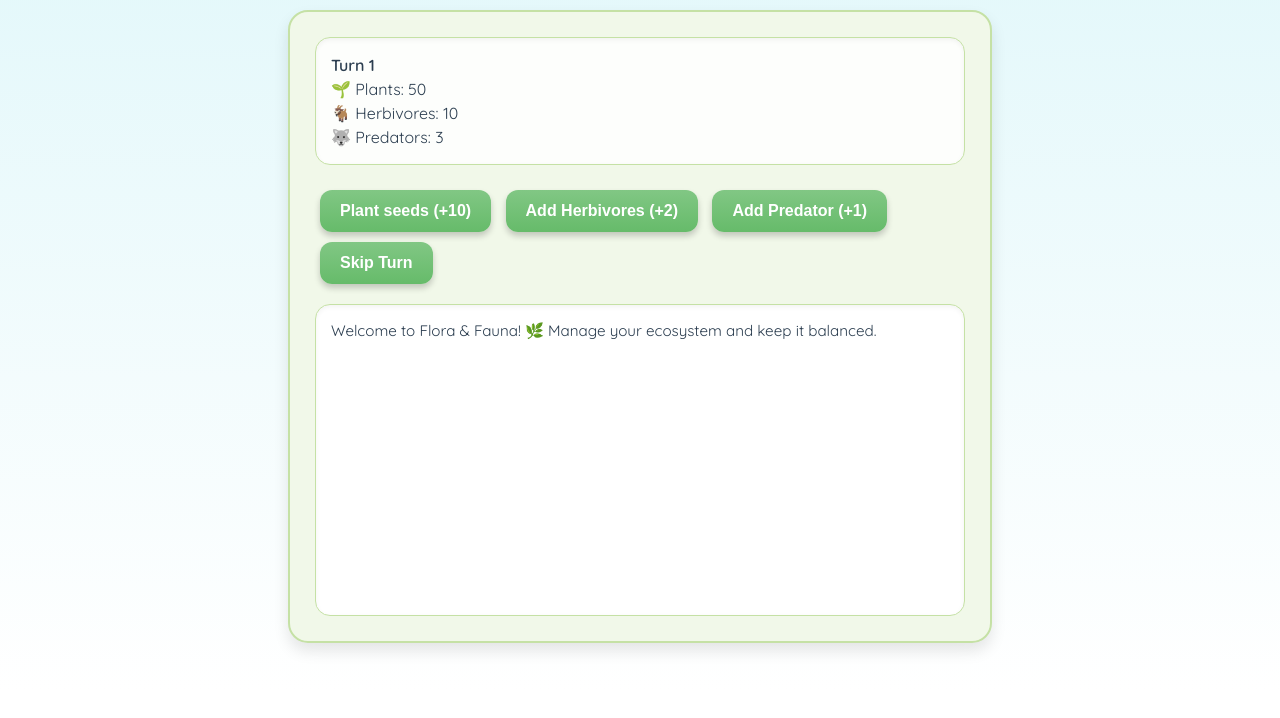
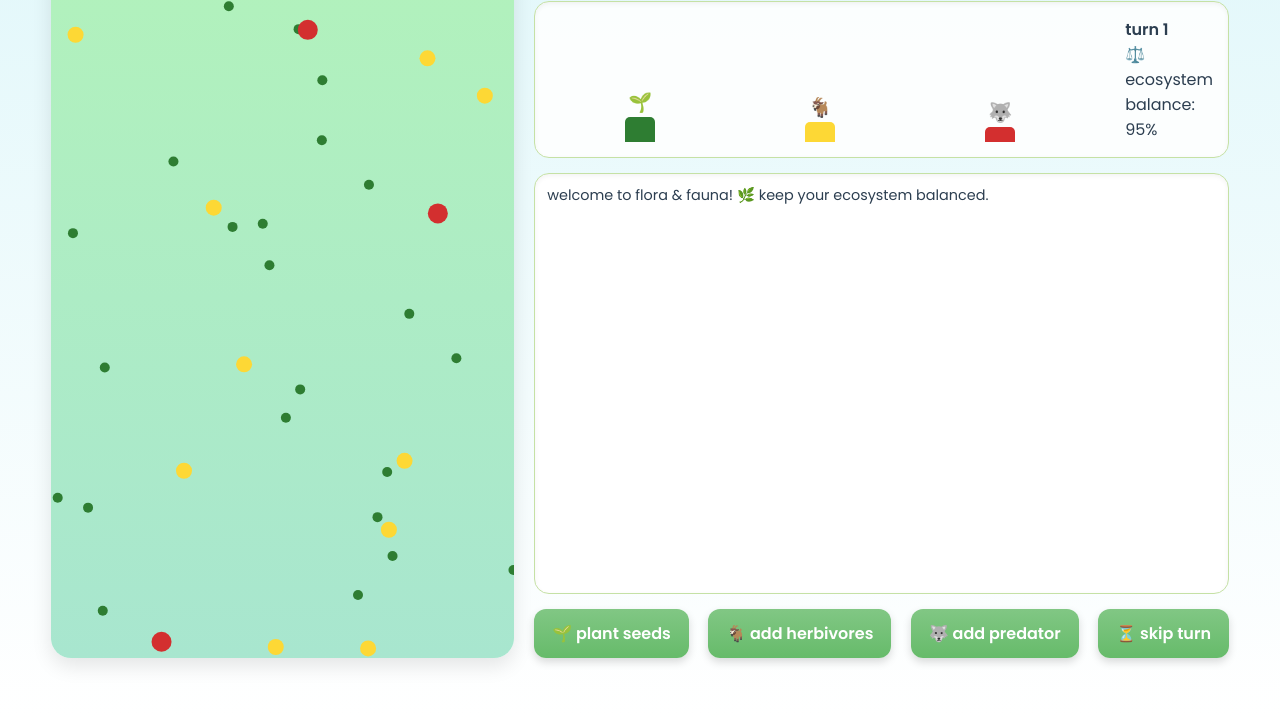
Before and after one commit to serena-ni/flora-and-fauna, a plain HTML site: page index.html in a window 1280 px wide. Shown: the part 122-840 px from the top of the page. Before the commit the page ends 813 px from the top, so only its background shows below. Drawn offline with Linux system fonts and the light colour scheme.

Commit message:
edited theme & added visual display

```diff
--- a/index.html
+++ b/index.html
@@ -3,21 +3,46 @@
 <head>
 <meta charset="UTF-8">
 <meta name="viewport" content="width=device-width, initial-scale=1.0">
-<title>Flora & Fauna</title>
+<title>flora & fauna</title>
 <link rel="stylesheet" href="style.css">
+<link href="https://fonts.googleapis.com/css2?family=Poppins:wght@400;600&display=swap" rel="stylesheet">
 </head>
 <body>
 
-<h1>Flora & Fauna 🌿</h1>
 <div id="game">
-  <div id="status"></div>
-  <div id="actions">
-    <button onclick="playerAction('plant')">Plant seeds (+10)</button>
-    <button onclick="playerAction('herbivore')">Add Herbivores (+2)</button>
-    <button onclick="playerAction('predator')">Add Predator (+1)</button>
-    <button onclick="playerAction('skip')">Skip Turn</button>
-  </div>
-  <div id="log"></div>
+    <!-- visual area -->
+    <div id="visual-area">
+        <canvas id="ecosystemCanvas"></canvas>
+    </div>
+
+    <!-- status and log area -->
+    <div id="status-log-container">
+        <h1>flora & fauna 🌿</h1>
+        <div id="status">
+            <div id="stats">
+                <div class="bar-container">
+                    <div class="bar" id="plants-bar"></div>
+                    <div class="label">🌱</div>
+                </div>
+                <div class="bar-container">
+                    <div class="bar" id="herbivores-bar"></div>
+                    <div class="label">🐐</div>
+                </div>
+                <div class="bar-container">
+                    <div class="bar" id="predators-bar"></div>
+                    <div class="label">🐺</div>
+                </div>
+            </div>
+            <div id="status-text"></div>
+        </div>
+        <div id="log"></div>
+        <div id="actions">
+            <button onclick="playerAction('plant')">🌱 plant seeds</button>
+            <button onclick="playerAction('herbivore')">🐐 add herbivores</button>
+            <button onclick="playerAction('predator')">🐺 add predator</button>
+            <button onclick="playerAction('skip')">⏳ skip turn</button>
+        </div>
+    </div>
 </div>
 
 <script src="script.js"></script>
--- a/script.js
+++ b/script.js
@@ -1,139 +1,228 @@
+const canvas = document.getElementById('ecosystemCanvas');
+const ctx = canvas.getContext('2d');
+
+canvas.width = canvas.offsetWidth;
+canvas.height = canvas.offsetHeight;
+
 let turn = 1;
 const maxTurns = 30;
 
+// populations
 let plants = 50;
 let herbivores = 10;
 let predators = 3;
 
-// Species parameters
-const plantGrowthRate = 5;
-const herbivoreFoodNeed = 2;
-const predatorFoodNeed = 1;
-const herbivoreReproduceThreshold = 6;
-const predatorReproduceThreshold = 2;
+// moving dots
+let plantDots = [];
+let herbDots = [];
+let predDots = [];
 
-// Utility function to log messages
+// maximum values for bar scaling
+const maxPlants = 200;
+const maxHerbivores = 50;
+const maxPredators = 20;
+
+// initial dots
+function initDots() {
+    plantDots = Array.from({length: Math.min(Math.floor(plants/2), 50)}, ()=>({x:Math.random()*canvas.width, y:Math.random()*canvas.height, dx:0, dy:0}));
+    herbDots = Array.from({length: Math.min(herbivores, 30)}, ()=>({x:Math.random()*canvas.width, y:Math.random()*canvas.height, dx:(Math.random()-0.5)*2, dy:(Math.random()-0.5)*2}));
+    predDots = Array.from({length: Math.min(predators, 15)}, ()=>({x:Math.random()*canvas.width, y:Math.random()*canvas.height, dx:(Math.random()-0.5)*3, dy:(Math.random()-0.5)*3}));
+}
+
+// add new dots when population grows, keep existing dots
+function updateDots() {
+    const desiredPlantDots = Math.min(Math.floor(plants/2), 50);
+    while (plantDots.length < desiredPlantDots) plantDots.push({x: Math.random()*canvas.width, y: Math.random()*canvas.height, dx:0, dy:0});
+    if (plantDots.length > desiredPlantDots) plantDots.splice(desiredPlantDots);
+
+    const desiredHerbDots = Math.min(herbivores, 30);
+    while (herbDots.length < desiredHerbDots) herbDots.push({x: Math.random()*canvas.width, y: Math.random()*canvas.height, dx:(Math.random()-0.5)*2, dy:(Math.random()-0.5)*2});
+    if (herbDots.length > desiredHerbDots) herbDots.splice(desiredHerbDots);
+
+    const desiredPredDots = Math.min(predators, 15);
+    while (predDots.length < desiredPredDots) predDots.push({x: Math.random()*canvas.width, y: Math.random()*canvas.height, dx:(Math.random()-0.5)*3, dy:(Math.random()-0.5)*3});
+    if (predDots.length > desiredPredDots) predDots.splice(desiredPredDots);
+
+    // horizontal spacing
+    function spaceDots(dots) {
+        const spacing = canvas.width / (dots.length + 1);
+        for(let i=0;i<dots.length;i++){
+            dots[i].x = spacing*(i+1);
+        }
+    }
+    spaceDots(plantDots);
+    spaceDots(herbDots);
+    spaceDots(predDots);
+}
+
+// log helper
 function log(msg) {
     const logDiv = document.getElementById('log');
     logDiv.textContent += msg + '\n';
     logDiv.scrollTop = logDiv.scrollHeight;
 }
 
-// Update the status display
-function updateStatus() {
-    document.getElementById('status').innerHTML =
-        `<strong>Turn ${turn}</strong><br>
-        🌱 Plants: ${plants}<br>
-        🐐 Herbivores: ${herbivores}<br>
-        🐺 Predators: ${predators}`;
+// calculate ecosystem balance
+function calculateBalance() {
+    const idealHerbivores = plants / 5;
+    const idealPredators = herbivores / 3;
+
+    const devHerb = Math.abs(herbivores - idealHerbivores) / (idealHerbivores || 1);
+    const devPred = Math.abs(predators - idealPredators) / (idealPredators || 1);
+
+    let balance = 100 - Math.min((devHerb + devPred)/2 * 100, 100);
+    return Math.max(Math.round(balance), 0);
 }
 
-// Plant growth
-function growPlants() {
-    const growth = plantGrowthRate + Math.floor(Math.random() * 5) - 2; // +/-2 variation
-    plants += Math.max(growth, 0);
+// update bars and text
+function updateStatus() {
+    const maxHeight = 100;
+    document.getElementById('plants-bar').style.height = `${Math.min(plants / maxPlants * maxHeight, maxHeight)}px`;
+    document.getElementById('herbivores-bar').style.height = `${Math.min(herbivores / maxHerbivores * maxHeight, maxHeight)}px`;
+    document.getElementById('predators-bar').style.height = `${Math.min(predators / maxPredators * maxHeight, maxHeight)}px`;
+
+    document.getElementById('status-text').innerHTML = `<strong>turn ${turn}</strong><br>⚖️ ecosystem balance: ${calculateBalance()}%`;
 }
 
-// Herbivores eat plants
-function herbivoresEat() {
-    const totalNeeded = herbivores * herbivoreFoodNeed;
-    if (plants >= totalNeeded) {
-        plants -= totalNeeded;
-    } else {
-        const starved = Math.floor((totalNeeded - plants) / herbivoreFoodNeed);
-        herbivores -= Math.min(starved, herbivores);
-        plants = 0;
+// draw dots
+function drawEcosystem() {
+    ctx.clearRect(0,0,canvas.width,canvas.height);
+
+    function drawDots(dots, color, radius){
+        ctx.fillStyle = color;
+        for(let d of dots){
+            ctx.beginPath();
+            ctx.arc(d.x, d.y, radius,0,Math.PI*2);
+            ctx.fill();
+            d.x += d.dx;
+            d.y += d.dy;
+            if(d.x<0||d.x>canvas.width) d.dx*=-1;
+            if(d.y<0||d.y>canvas.height) d.dy*=-1;
+        }
     }
+
+    drawDots(plantDots, "#2e7d32", 5);
+    drawDots(herbDots, "#fdd835", 8);
+    drawDots(predDots, "#d32f2f", 10);
+
+    requestAnimationFrame(drawEcosystem);
 }
 
-// Predators eat herbivores
-function predatorsEat() {
-    const totalNeeded = predators * predatorFoodNeed;
-    if (herbivores >= totalNeeded) {
-        herbivores -= totalNeeded;
-    } else {
-        const starved = Math.floor((totalNeeded - herbivores) / predatorFoodNeed);
-        predators -= Math.min(starved, predators);
-        herbivores = 0;
-    }
+// ecosystem dynamics
+
+function growPlants() {
+    plants += Math.floor(plants*0.1) + 5; // 10% + 5 seeds per turn
 }
 
-// Reproduction
-function reproduce() {
-    herbivores += Math.floor(herbivores / herbivoreReproduceThreshold);
-    predators += Math.floor(predators / predatorReproduceThreshold);
+function herbivoresEat() {
+    const needed = herbivores * 2;
+    if(plants >= needed){
+        plants -= needed;
+    } else {
+        const deficit = needed - plants;
+        plants = 0;
+        herbivores -= Math.ceil(deficit / 2);
+    }
+    herbivores = Math.max(herbivores, 0);
 }
 
-// Random events
+function predatorsEat() {
+    const needed = predators * 1;
+    if(herbivores >= needed){
+        herbivores -= needed;
+    } else {
+        const deficit = needed - herbivores;
+        herbivores = 0;
+        predators -= deficit;
+    }
+    predators = Math.max(predators, 0);
+}
+
+function reproduce() {
+    herbivores += Math.floor(herbivores*0.2);  // 20% growth
+    predators += Math.floor(predators*0.1);      // 10% growth
+}
+
 function randomEvent() {
     const roll = Math.random();
-    if (roll < 0.05) {
-        const loss = Math.floor(plants / 2);
-        plants -= loss;
-        log(`🌵 Drought! Plants reduced by ${loss}.`);
-    } else if (roll < 0.10) {
-        const loss = Math.floor(herbivores / 2);
-        herbivores -= loss;
-        log(`🤢 Disease strikes! Herbivores reduced by ${loss}.`);
-    } else if (roll < 0.12) {
-        const bonus = 2;
-        predators += bonus;
-        log(`🐺 Predator migration! ${bonus} new predators arrived.`);
+    if(roll<0.05){
+        const loss=Math.floor(plants*0.2);
+        plants-=loss;
+        log(`🌵 drought! plants -${loss}`);
+    } else if(roll<0.08){
+        const loss=Math.floor(herbivores*0.3);
+        herbivores-=loss;
+        log(`🤢 disease! herbivores -${loss}`);
+    } else if(roll<0.1){
+        const bonus = 1 + Math.floor(Math.random()*2);
+        predators+=bonus;
+        log(`🐺 predator migration! +${bonus}`);
     }
+
+    plants = Math.max(plants,0);
+    herbivores = Math.max(herbivores,0);
+    predators = Math.max(predators,0);
 }
 
-// Handle player actions
-function playerAction(action) {
-    if (turn > maxTurns) return;
+// handle player action
+function playerAction(action){
+    if(turn>maxTurns) return;
 
-    switch(action) {
+    switch(action){
         case 'plant':
             plants += 10;
-            log("🌱 You planted 10 seeds!");
+            log("🌱 you planted 10 seeds!");
+            const bonusHerb = Math.floor(10 / 10); // 1 herbivore per 10 plants
+            if(bonusHerb>0){
+                herbivores += bonusHerb;
+                log(`🐐 herbivores increased by ${bonusHerb} thanks to extra food!`);
+            }
             break;
         case 'herbivore':
             herbivores += 2;
-            log("🐐 You added 2 herbivores!");
+            log("🐐 you added 2 herbivores!");
             break;
         case 'predator':
             predators += 1;
-            log("🐺 You added 1 predator!");
+            log("🐺 you added 1 predator!");
             break;
         case 'skip':
-            log("⏳ You did nothing this turn.");
+            log("⏳ you did nothing this turn.");
             break;
     }
 
-    // Ecosystem updates
+    // ecosystem updates
     growPlants();
     herbivoresEat();
     predatorsEat();
     reproduce();
     randomEvent();
 
+    updateDots();
     updateStatus();
+    turn++;
 
-    // Check for extinction
-    if (plants <= 0 && herbivores <= 0 && predators <= 0) {
-        log("⚠️ The ecosystem collapsed! All species are extinct.");
+    if(plants <= 0 && herbivores <= 0 && predators <= 0){
+        log("⚠️ ecosystem collapsed!");
         endGame();
         return;
     }
 
-    turn++;
-    if (turn > maxTurns) endGame();
+    if(turn > maxTurns) endGame();
 }
 
-// End the game
-function endGame() {
-    log("\nSimulation ended.");
-    log(`🌱 Plants: ${plants}`);
-    log(`🐐 Herbivores: ${herbivores}`);
-    log(`🐺 Predators: ${predators}`);
-    log("Thanks for playing Flora & Fauna! 🌎");
-    document.getElementById('actions').style.display = 'none';
+// end game
+function endGame(){
+    log("\nsimulation ended.");
+    log(`🌱 plants: ${plants}`);
+    log(`🐐 herbivores: ${herbivores}`);
+    log(`🐺 predators: ${predators}`);
+    log("thanks for playing flora & fauna! 🌎");
+    document.getElementById('actions').style.display='none';
 }
 
-// Initial status
+// initial setup
+initDots();
+drawEcosystem();
 updateStatus();
-log("Welcome to Flora & Fauna! 🌿 Manage your ecosystem and keep it balanced.");
+log("welcome to flora & fauna! 🌿 keep your ecosystem balanced.");
--- a/style.css
+++ b/style.css
@@ -1,44 +1,132 @@
-@import url('https://fonts.googleapis.com/css2?family=Quicksand:wght@400;600&display=swap');
-
 body {
-    font-family: 'Quicksand', sans-serif;
+    font-family: 'Poppins', sans-serif;
     background: linear-gradient(to bottom, #e0f7fa, #ffffff);
+    margin: 0;
     padding: 20px;
     color: #2c3e50;
+    display: flex;
+    justify-content: center;
+    align-items: center;
+    height: 100vh;
+    text-transform: lowercase;
+}
+
+#game {
+    width: 95%;
+    max-width: 1200px;
+    height: 90vh;
+    display: flex;
+    flex-direction: row;
+    gap: 20px;
+    align-items: stretch;
+}
+
+#visual-area {
+    flex: 2;
+    background: linear-gradient(to bottom, #b2f2bb, #a8e6cf);
+    border-radius: 20px;
+    display: flex;
+    justify-content: center;
+    align-items: center;
+    overflow: hidden;
+    box-shadow: 0 8px 20px rgba(0,0,0,0.1);
+}
+
+#ecosystemCanvas {
+    width: 100%;
+    height: 100%;
+    border-radius: 20px;
+}
+
+#status-log-container {
+    flex: 3;
+    display: flex;
+    flex-direction: column;
+    gap: 15px;
 }
 
 h1 {
-    text-align: center;
+    text-align: left;
     font-weight: 600;
-    font-size: 2.5em;
+    font-size: 2em;
     color: #2e7d32;
+    margin: 0;
     text-shadow: 1px 1px 2px #a5d6a7;
-}
-
-#game {
-    max-width: 650px;
-    margin: 20px auto;
-    background: #f1f8e9;
-    padding: 25px;
-    border-radius: 20px;
-    box-shadow: 0 8px 15px rgba(0,0,0,0.1);
-    border: 2px solid #c5e1a5;
 }
 
 #status {
     background: #ffffffdd;
     border-radius: 15px;
     padding: 15px;
-    margin-bottom: 20px;
     border: 1px solid #c5e1a5;
     box-shadow: inset 0 2px 5px rgba(0,0,0,0.05);
-    font-weight: 500;
-    line-height: 1.5em;
+    display: flex;
+    gap: 20px;
+    align-items: flex-end;
+}
+
+#stats {
+    display: flex;
+    flex-direction: row;
+    justify-content: space-around;
+    align-items: flex-end;
+    width: 100%;
+    height: 120px;
+    position: relative;
+}
+
+.bar-container {
+    display: flex;
+    flex-direction: column-reverse; /* bars grow up, icon stays at bottom */
+    align-items: center;
+    height: 100%;
+    position: relative;
+}
+
+.bar {
+    width: 30px;
+    background-color: #66bb6a;
+    border-radius: 5px 5px 0 0;
+    transition: height 0.3s ease;
+    min-height: 0;
+}
+
+#plants-bar { background-color: #2e7d32; }
+#herbivores-bar { background-color: #fdd835; }
+#predators-bar { background-color: #d32f2f; }
+
+.label {
+    margin-top: 5px;
+    font-size: 1.2em;
+}
+
+#status-text {
+    flex: 1;
+    padding-left: 15px;
+}
+
+#log {
+    background: #ffffff;
+    border: 1px solid #c5e1a5;
+    border-radius: 15px;
+    flex: 1;
+    overflow-y: auto;
+    padding: 12px;
+    white-space: pre-line;
+    box-shadow: inset 0 2px 5px rgba(0,0,0,0.05);
+    font-size: 0.9em;
+    line-height: 1.3em;
+}
+
+#actions {
+    display: flex;
+    justify-content: space-between;
+    gap: 10px;
+    flex-wrap: wrap;
 }
 
 button {
-    margin: 5px;
-    padding: 12px 20px;
+    padding: 12px 18px;
     font-size: 16px;
     font-weight: 600;
     border-radius: 12px;
@@ -46,13 +134,17 @@ button {
     cursor: pointer;
     background: linear-gradient(to bottom, #81c784, #66bb6a);
     color: #fff;
-    box-shadow: 0 4px 6px rgba(0,0,0,0.2);
+    box-shadow: 0 4px 8px rgba(0,0,0,0.15);
     transition: all 0.2s ease;
+    white-space: nowrap;
+    text-align: center;
+    font-family: 'Poppins', sans-serif;
+    text-transform: lowercase;
 }
 
 button:hover {
     transform: translateY(-2px);
-    box-shadow: 0 6px 10px rgba(0,0,0,0.25);
+    box-shadow: 0 6px 12px rgba(0,0,0,0.2);
     background: linear-gradient(to bottom, #66bb6a, #4caf50);
 }
 
@@ -60,17 +152,3 @@ button:active {
     transform: translateY(1px);
     box-shadow: 0 2px 4px rgba(0,0,0,0.2);
 }
-
-#log {
-    background: #ffffff;
-    border: 1px solid #c5e1a5;
-    border-radius: 15px;
-    height: 280px;
-    overflow-y: auto;
-    padding: 15px;
-    margin-top: 15px;
-    white-space: pre-line;
-    box-shadow: inset 0 2px 5px rgba(0,0,0,0.05);
-    font-size: 0.95em;
-    line-height: 1.4em;
-}
```
